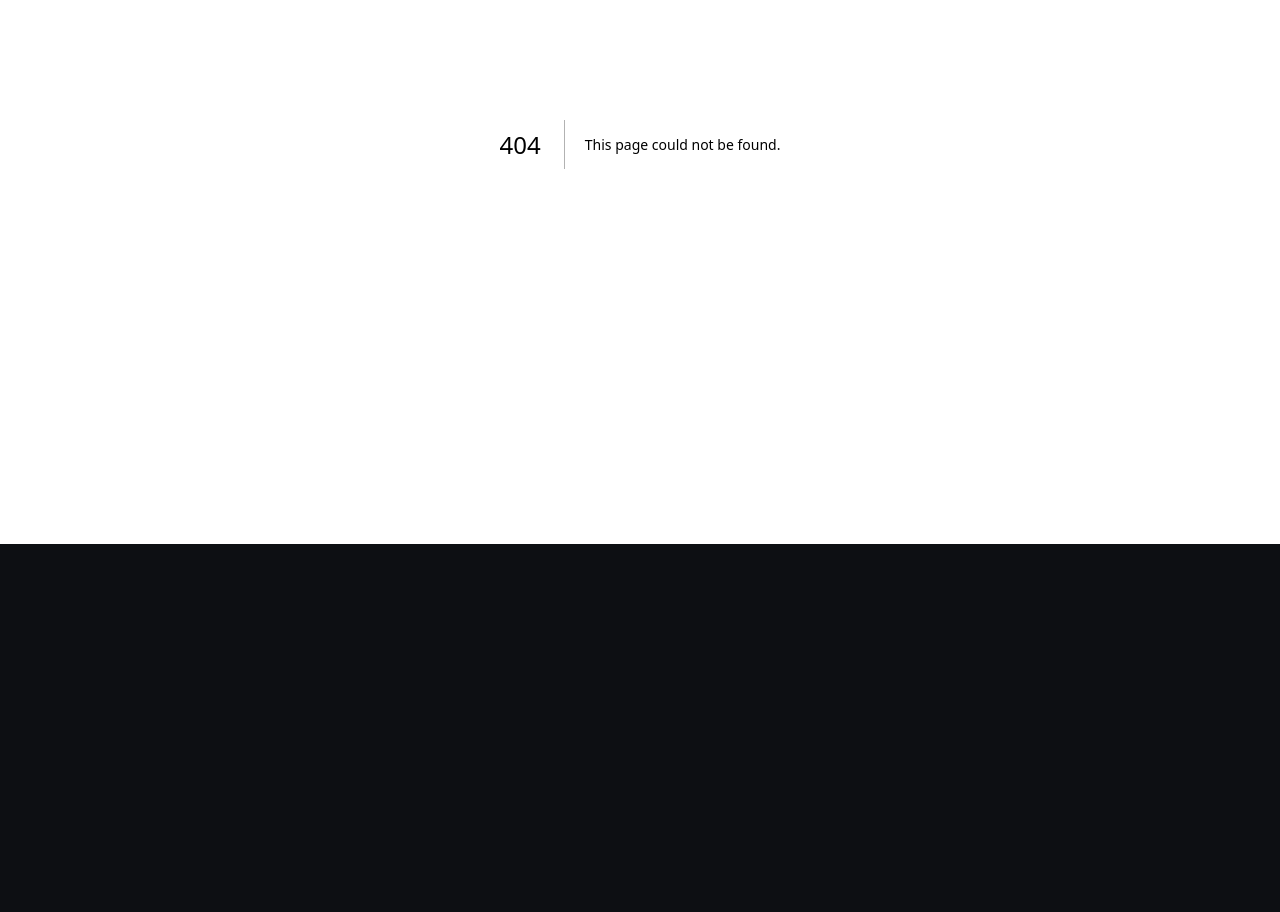
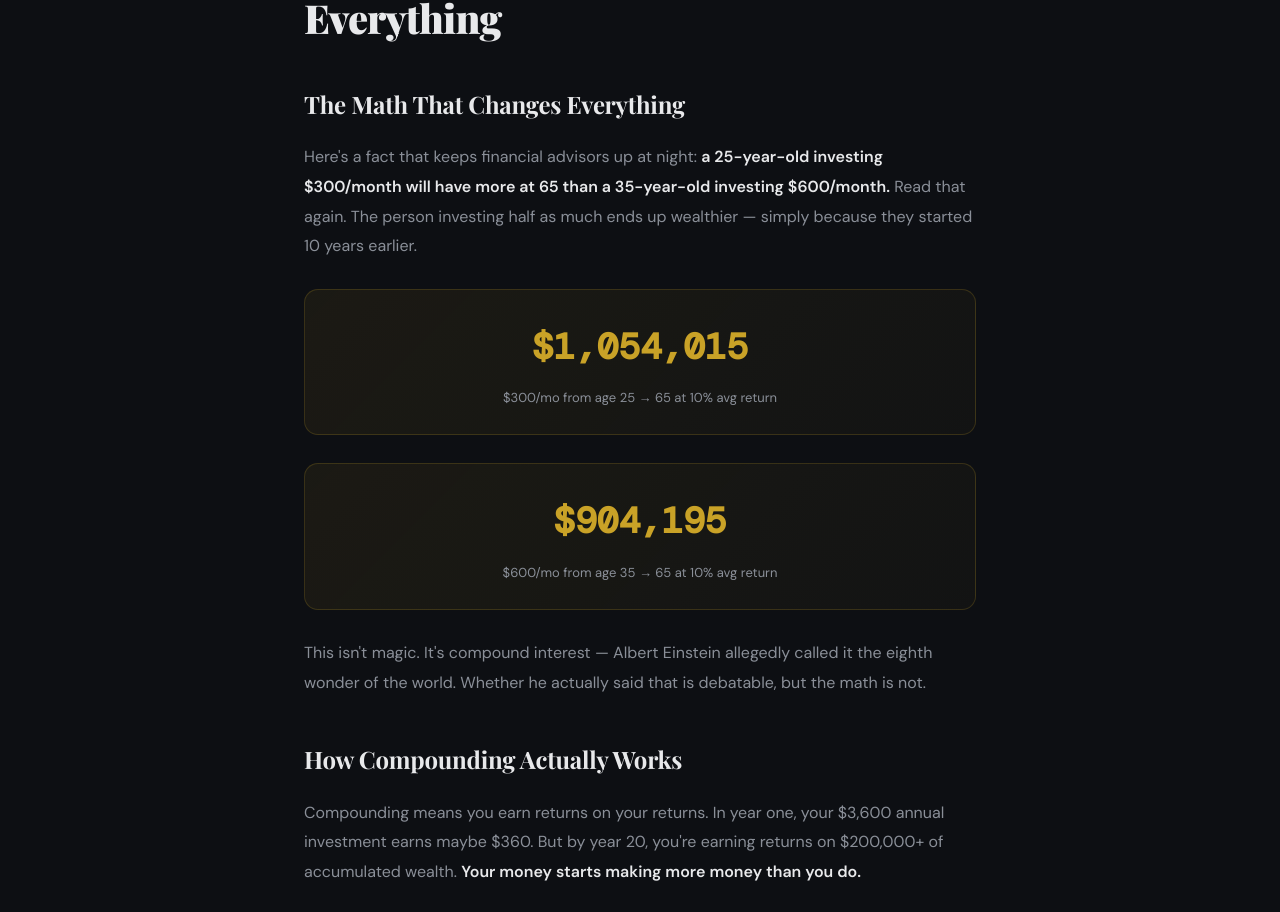
Before and after one commit to zackatlas/pulsafi, a Next.js app: page /resources/compound-interest-power-starting-early in a window 1280 px wide. Before the commit this address had no page. Shown: the part 256-1168 px from the top of the page. Before the commit the page ends 800 px from the top, so only its background shows below. Built offline with nearby package versions, Linux system fonts and the light colour scheme.

Commit message:
Create page.js

```diff
--- /dev/null
+++ b/app/resources/compound-interest-power-starting-early/page.js
@@ -0,0 +1,24 @@
+import ArticleLayout from "../ArticleLayout";
+export default function Article() {
+  return (
+    <ArticleLayout title="The Power of Compound Interest: Why Starting Early Changes Everything" category="Investing" date="Feb 20, 2026" readTime="6 min">
+      <h2>The Math That Changes Everything</h2>
+      <p>Here's a fact that keeps financial advisors up at night: <strong>a 25-year-old investing $300/month will have more at 65 than a 35-year-old investing $600/month.</strong> Read that again. The person investing half as much ends up wealthier — simply because they started 10 years earlier.</p>
+      <div className="data-point"><div className="number">$1,054,015</div><div className="label">$300/mo from age 25 → 65 at 10% avg return</div></div>
+      <div className="data-point"><div className="number">$904,195</div><div className="label">$600/mo from age 35 → 65 at 10% avg return</div></div>
+      <p>This isn't magic. It's compound interest — Albert Einstein allegedly called it the eighth wonder of the world. Whether he actually said that is debatable, but the math is not.</p>
+      <h2>How Compounding Actually Works</h2>
+      <p>Compounding means you earn returns on your returns. In year one, your $3,600 annual investment earns maybe $360. But by year 20, you're earning returns on $200,000+ of accumulated wealth. <strong>Your money starts making more money than you do.</strong></p>
+      <div className="callout"><strong>The Rule of 72:</strong> Divide 72 by your annual return rate to estimate how many years it takes to double your money. At 10%, your money doubles roughly every 7.2 years.</div>
+      <p>This is why the first $100,000 is the hardest. After that, compounding accelerates dramatically. From $100K to $200K takes far less time than $0 to $100K.</p>
+      <h2>What If You're Starting Late?</h2>
+      <p>If you're reading this at 35, 40, or 50 — don't panic. Starting now is always better than starting tomorrow. The best time to plant a tree was 20 years ago. The second best time is today.</p>
+      <p>The key adjustments for late starters: increase your savings rate, take advantage of catch-up contributions in retirement accounts, and focus on tax-efficient investing. Even 15 years of disciplined investing can build meaningful wealth.</p>
+      <h2>Actionable Steps</h2>
+      <p><strong>1. Start today, not tomorrow.</strong> Even $50/month matters when compounding has decades to work. Open a brokerage account and set up automatic contributions.</p>
+      <p><strong>2. Never interrupt compounding.</strong> Pulling money out resets the clock. Think of your investments as untouchable for decades.</p>
+      <p><strong>3. Reinvest dividends.</strong> This is free compounding. Every dividend that gets reinvested accelerates your growth.</p>
+      <a href="/tools/compound-interest-calculator" className="tool-link">🧮 Try Our Compound Interest Calculator →</a>
+    </ArticleLayout>
+  );
+}
```
